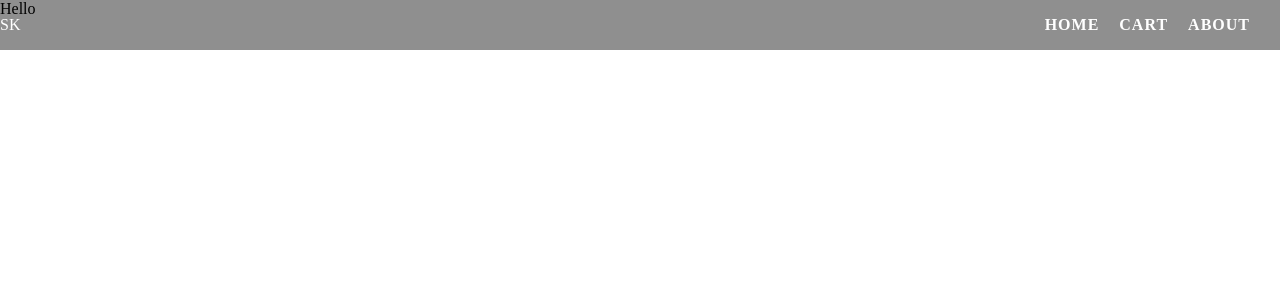
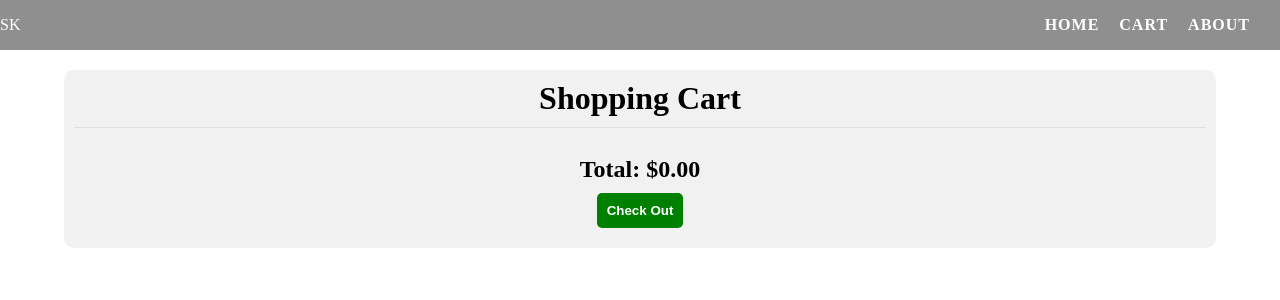
Before and after one commit to sblevins-dev/snowboard-app, a React (Create React App) app in the folder client/: page / in a window 1280 px wide. Both pictures are taken after a click on the item "CART". Shown: the top 300 px of the page. Built offline with nearby package versions, Linux system fonts and the light colour scheme; the HTML template or start-up script is replaced by a standard one.

Commit message:
created functionality for shopping cart

```diff
--- a/client/src/App.js
+++ b/client/src/App.js
@@ -8,12 +8,13 @@ import { CartContext } from "./contexts/CartContext";
 
 function App() {
   const [cart, setCart] = useState([]);
+  const [total, setTotal] = useState(0);
   const [isSelected, setIsSelected] = useState("home");
 
   return (
     <>
       <CartContext.Provider
-        value={{ cart, setCart, isSelected, setIsSelected }}
+        value={{ cart, setCart, isSelected, setIsSelected, total, setTotal }}
       >
         <Navbar />
         {isSelected === "home" && (
--- a/client/src/components/Card.js
+++ b/client/src/components/Card.js
@@ -1,11 +1,10 @@
-import React, { useState, useContext } from "react";
+import React, { useContext } from "react";
 import { CartContext } from "../contexts/CartContext";
 import "../css/card.css";
 import { Products } from "./Products";
 
 export const Card = () => {
   const { cart, setCart } = useContext(CartContext);
-  const [itemInCart, setButton] = useState(false);
 
   const data = [
     {
@@ -13,18 +12,21 @@ export const Card = () => {
       img: require("../images/heroImg.jpg"),
       name: "item1",
       desc: "description",
+      price: 14.99,
     },
     {
       id: 2,
       img: require("../images/heroImg.jpg"),
       name: "item2",
       desc: "description",
+      price: 14.99,
     },
     {
       id: 3,
       img: require("../images/heroImg.jpg"),
       name: "item3",
       desc: "description",
+      price: 14.99,
     },
   ];
 
@@ -33,14 +35,14 @@ export const Card = () => {
   };
 
   const addToCart = (item) => {
+    item.quantity = 1;
     setCart([...cart, item]);
-    setButton(true);
   };
 
   const removeFromCart = (id) => {
-    const filteredCart = cart.filter(item => id !== item.id);
-    setCart(filteredCart)
-  }
+    const filteredCart = cart.filter((item) => id !== item.id);
+    setCart(filteredCart);
+  };
 
   return (
     <>
@@ -52,6 +54,7 @@ export const Card = () => {
 
           <h2 className="item-name">{prod.name}</h2>
           <p className="item-desc">{prod.desc}</p>
+          <p className="item-price">${prod.price}</p>
           {!itemsInCart(prod.id) ? (
             <button
               className="remove-from-cart"
--- a/client/src/components/Cart.js
+++ b/client/src/components/Cart.js
@@ -1,12 +1,40 @@
-import React, { useContext } from 'react';
-import { CartContext } from '../contexts/CartContext';
+import React, { useEffect, useContext } from "react";
+import "../css/cart.css";
+import { CartContext } from "../contexts/CartContext";
+import { CartItem } from "./CartItem";
 
 export const Cart = () => {
-    const { cart, setCart } = useContext(CartContext);
+  const { cart } = useContext(CartContext);
+  const { total, setTotal } = useContext(CartContext);
+
+  useEffect(() => {
+    addTotal();
+  })
+
+  const addTotal = () => {
+    let sum = 0;
+    cart.map((prod) => {
+      sum += prod.price * prod.quantity;
+      setTotal(sum);
+    });
+  };
 
   return (
-      <>
-        Hello
-      </>
-  )
-}
+    <div className="cart-wrapper">
+      <ul className="cart-list">
+        <h1 className="cart-title">Shopping Cart</h1>
+        <br></br>
+        {cart.map((prod) => (
+          <CartItem
+            key={prod.id}
+            prod={prod}
+            addTotal={addTotal}
+            total={total}
+          />
+        ))}
+        <h2 className="cart-total">Total: ${total.toFixed(2)}</h2>
+        <button className="check-out-btn">Check Out</button>
+      </ul>
+    </div>
+  );
+};
--- /dev/null
+++ b/client/src/components/CartItem.js
@@ -0,0 +1,30 @@
+import React, { useState } from "react";
+import "../css/cart.css";
+
+export const CartItem = ({ prod, addTotal }) => {
+  const [itemPrice, setItemPrice] = useState(prod.price);
+
+  const updatePrice = (quantity, thisProdPrice) => {
+    prod.quantity = quantity;
+    let sum = 0;
+    sum += quantity * thisProdPrice;
+    setItemPrice(sum);
+    addTotal();
+  };
+
+  return (
+    <li className="prod-item">
+      <img className="prod-img" alt={prod.desc} src={prod.img} />
+      <h2 className="prod-title">{prod.name}</h2>
+      <p className="prod-desc">{prod.desc}</p>
+      <input
+        type="number"
+        defaultValue={prod.quantity}
+        min="0"
+        name="quantity"
+        onChange={(e) => updatePrice(e.target.value, prod.price)}
+      />
+      <p className="prod-price">${itemPrice.toFixed(2)}</p>
+    </li>
+  );
+};
--- /dev/null
+++ b/client/src/css/cart.css
@@ -0,0 +1,56 @@
+.cart-wrapper {
+    min-height: calc(100vh - 50px);
+    width: 100%;
+    margin-top: 50px;
+    display: flex;
+    justify-content: center;
+}
+
+.cart-list {
+    border-radius: 10px;
+    padding: 10px;
+    list-style-type: none;
+    margin-top: 20px;
+    height: 100%;
+    width: 90%;
+    background-color: rgb(241, 241, 241);
+    text-align: center;
+}
+
+.cart-title {
+    text-align: center;
+    padding-bottom: 10px;
+    border-bottom: 1px solid rgb(223, 223, 223);
+}
+
+.cart-total {
+    padding: 10px;
+    text-align: center;
+}
+
+.check-out-btn {
+    position: relative;
+    margin: auto;
+    background-color: green;
+    margin-bottom: 10px;
+}
+
+.prod-item {
+    display: flex;
+    align-items: center;
+    justify-content: space-evenly;
+    padding-bottom: 20px;
+    margin-bottom: 10px;
+    border-bottom: 1px solid rgb(223, 223, 223);
+}
+
+.prod-img {
+    width: 200px;
+}
+
+.prod-item [type="number"] {
+    width: 50px;
+    height: 30px;
+    font-size: 1rem;
+    padding-left: 10px;
+}
```
